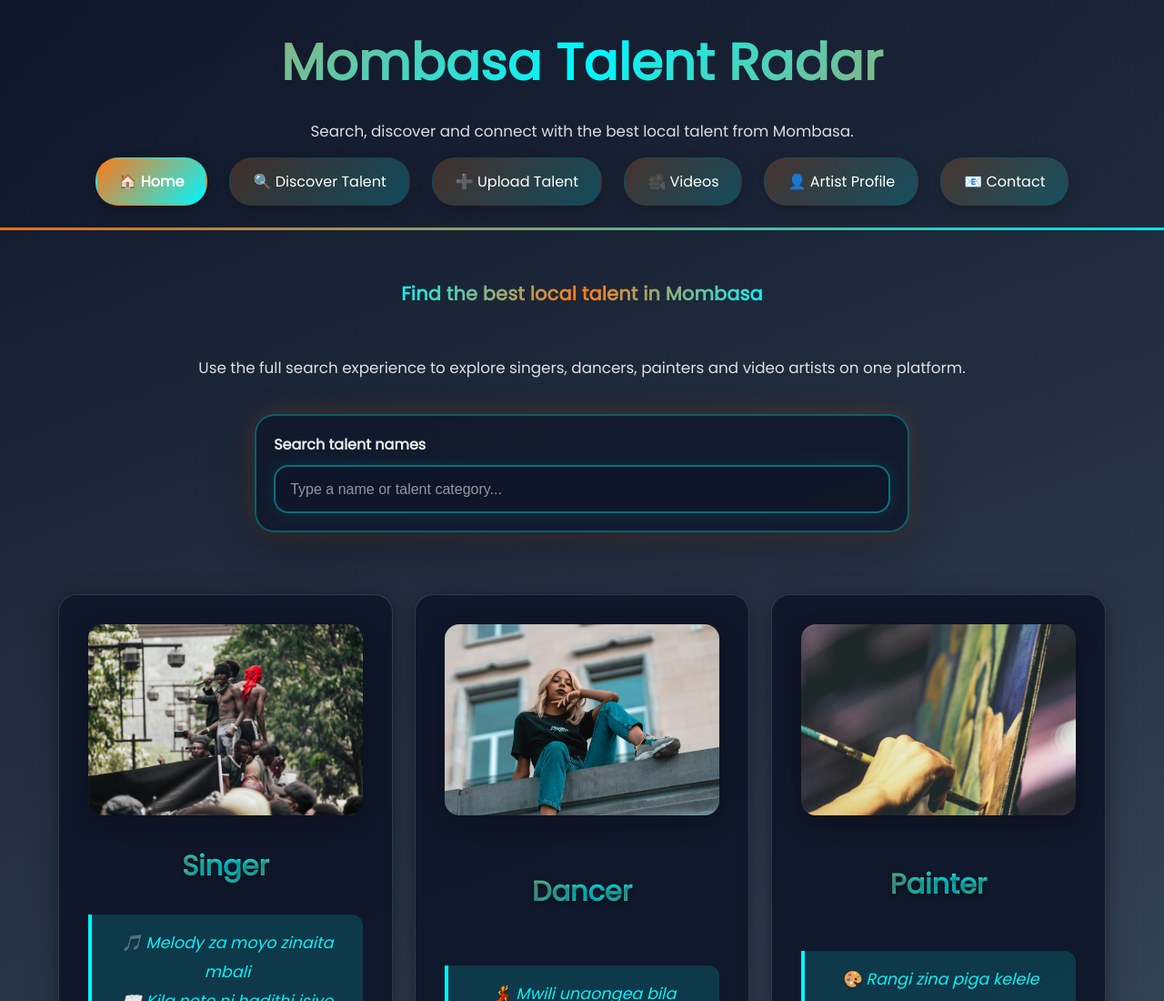
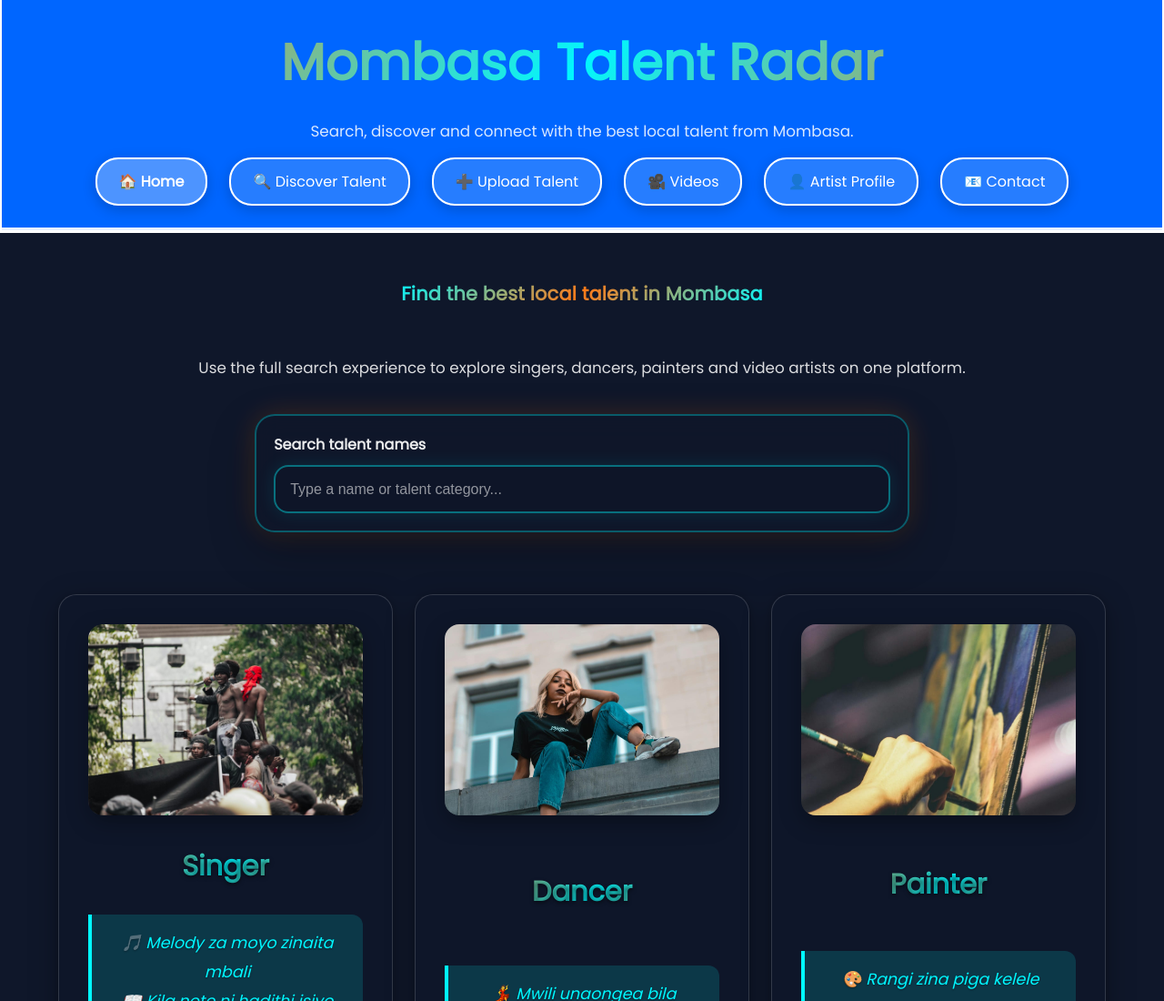
Before and after one commit to abduhamidsuleiman059-cyber/Mombasa-talent-radar, a website: page index.html in a window 1280 px wide. Shown: the top 1100 px of the page at 91% size. Drawn offline with Linux system fonts and the light colour scheme.

Commit message:
Update navigation and background styling - clear blue nav with white borders and dark blue background

```diff
--- a/index.html
+++ b/index.html
@@ -17,7 +17,7 @@
   <meta name="twitter:card" content="summary_large_image">
   <meta name="twitter:title" content="Mombasa Talent Radar">
   <meta name="twitter:description" content="Discover Mombasa talent with searchable artists, videos, and profiles.">
-  <link rel="stylesheet" href="style.css?v=6">
+  <link rel="stylesheet" href="style.css?v=7">
   <script type="application/ld+json">
   {
     "@context": "https://schema.org",
--- a/style.css
+++ b/style.css
@@ -11,7 +11,7 @@
 
 body {
     font-family: 'Poppins', -apple-system, BlinkMacSystemFont, 'Segoe UI', sans-serif;
-    background: linear-gradient(160deg, #0f172a 0%, #1e293b 30%, #334155 70%, #0f172a 100%);
+    background: #0f172a;
     color: var(--text);
     min-height: 100vh;
     line-height: 1.6;
@@ -133,12 +133,14 @@ p:not(.lyrics):not(.discover-category):not(.discover-description):not(.modal-cat
 
 /* HEADER & NAV - Enhanced Vibrancy */
 header {
-    background: linear-gradient(135deg, rgba(15,23,42,0.95), rgba(30,41,59,0.95));
+    background: #0066ff;
     backdrop-filter: blur(20px);
     position: relative;
     padding: 1.5rem 1rem;
     text-align: center;
-    border-bottom: 3px solid transparent;
+    border-bottom: 3px solid #ffffff;
+    border-left: 2px solid #ffffff;
+    border-right: 2px solid #ffffff;
     background-clip: padding-box;
 }
 
@@ -149,7 +151,7 @@ header::after {
     right: 0;
     bottom: 0;
     height: 3px;
-    background: linear-gradient(90deg, #ff7a18, #00f7ff);
+    background: #ffffff;
     opacity: 0.9;
 }
 
@@ -163,23 +165,24 @@ nav ul {
 }
 
 nav a {
-    color: #fff;
+    color: #ffffff;
     text-decoration: none;
     padding: 0.8rem 1.5rem;
     border-radius: 25px;
-    background: linear-gradient(135deg, rgba(255,122,24,0.2), rgba(0,247,255,0.2));
+    background: rgba(255,255,255,0.15);
     font-weight: 500;
     font-size: 1rem;
     transition: all 0.4s cubic-bezier(0.25,0.46,0.45,0.94);
     box-shadow: 0 4px 15px rgba(0,0,0,0.2);
-    border: 2px solid transparent;
+    border: 2px solid #ffffff;
 }
 
 nav a:hover, nav a.active {
-    background: linear-gradient(135deg, #ff7a18, #00f7ff);
+    background: rgba(255,255,255,0.3);
     transform: translateY(-3px) scale(1.05);
-    color: #fff !important;
+    color: #ffffff !important;
     font-weight: 600;
+    border-color: #ffffff;
 }
 
 /* SECTIONS & CARDS - Beautiful Layouts */
```
Also changed, not shown: Artist profile.html (+1 -1 lines), Contact.html (+1 -1 lines), Discover Talent.html (+1 -1 lines), Upload Talent.html (+1 -1 lines), admin.html (+1 -1 lines), videos.html (+1 -1 lines), images/Abdu.jpg (renamed from images/WhatsApp Image 2026-03-20 at 1.52.34 PM.jpeg).
